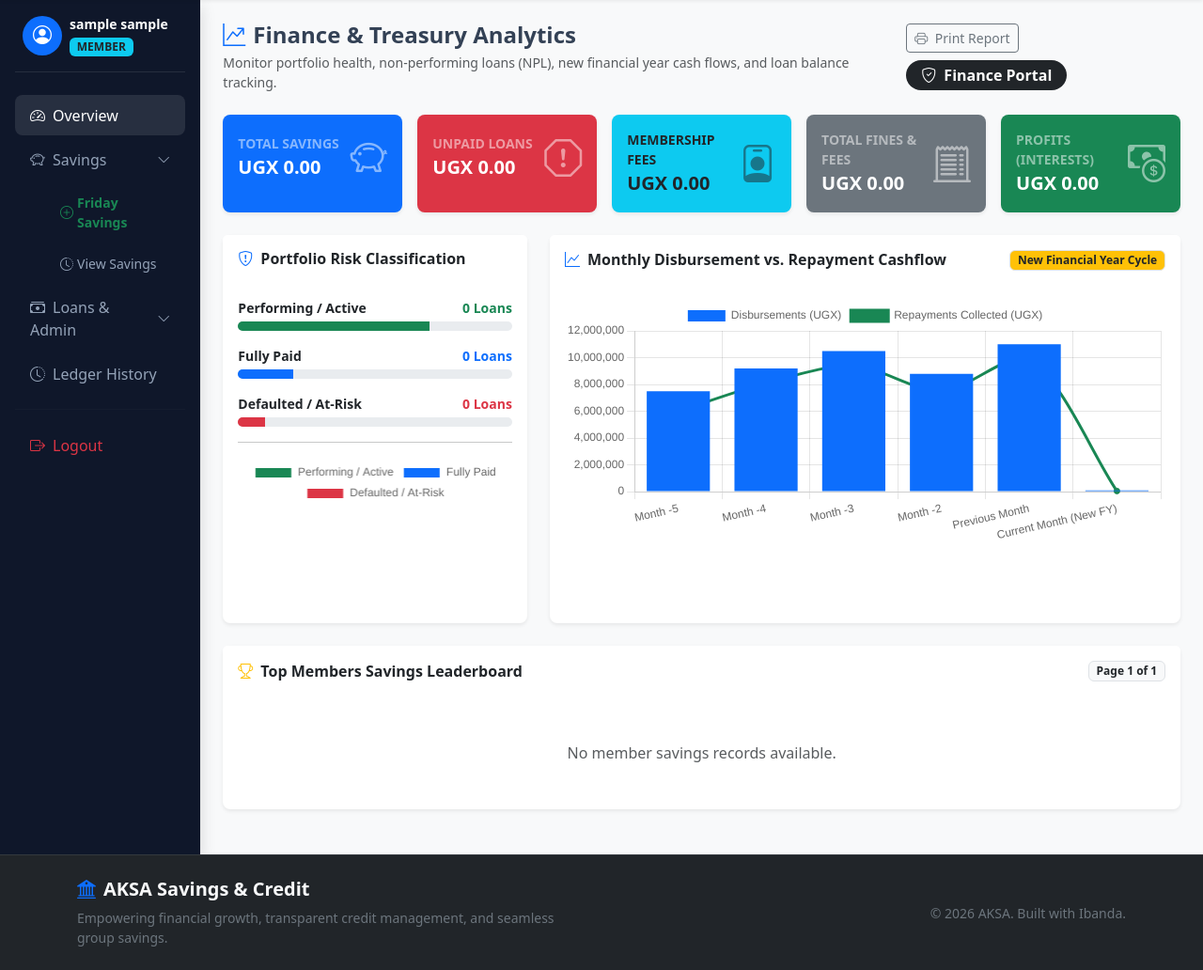
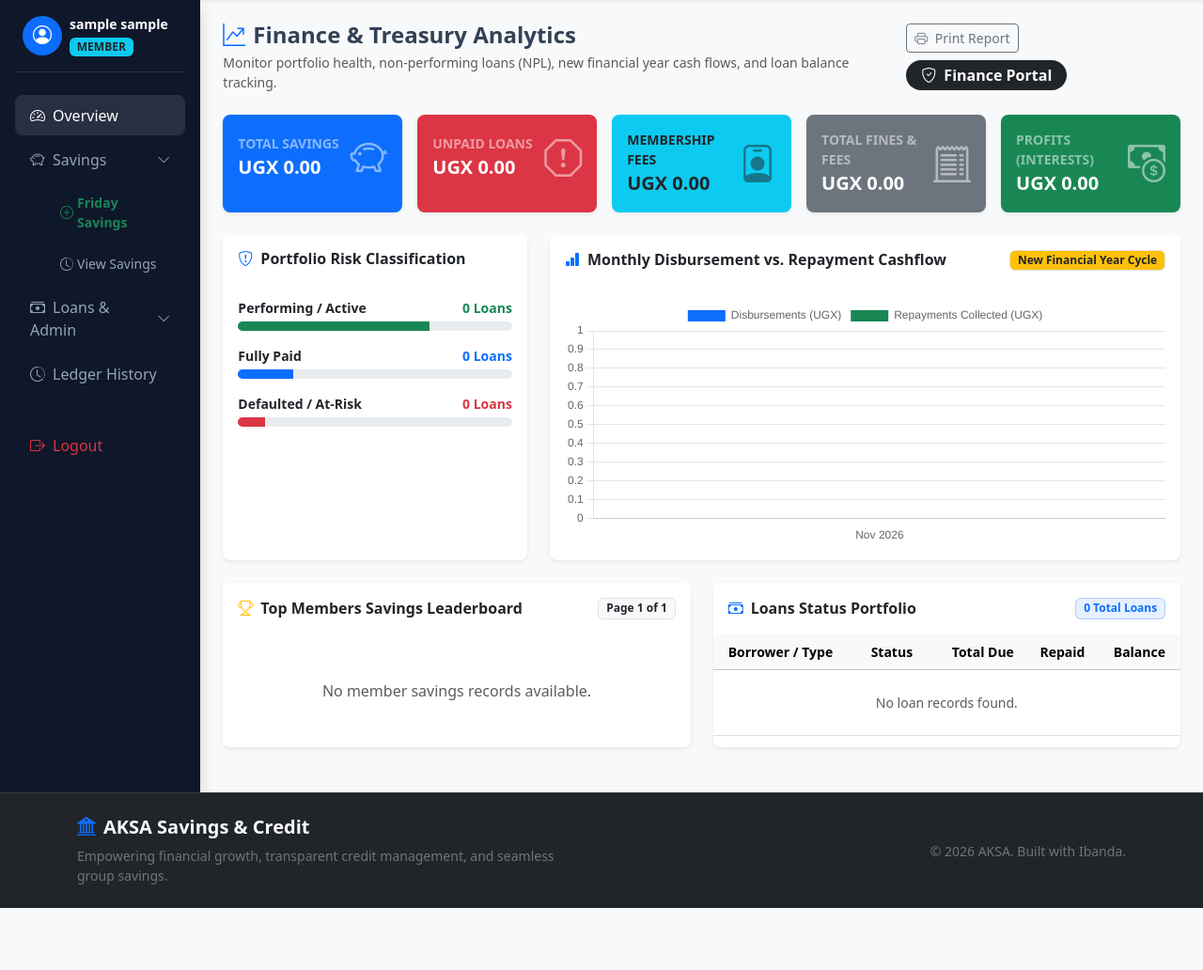
Before and after one commit to Zuba43/aksa_sacco, a Flask app: template app/templates/finance/dashboard.html in a window 1280 px wide. Shown: the part 63-1095 px from the top of the page at 94% size. After the commit the page ends 1029 px from the top, so only its background shows below. Run offline with Flask 3, Linux system fonts and the light colour scheme; the template is opened without the code that fills it, so the values that code supplies are empty; the visitor is signed in with stand-in values (Sample User, id 1); data comes from the database, SQL or seed files in the repository.

Commit message:
fix charts and loan risk assessment

```diff
--- a/app/routes/finance.py
+++ b/app/routes/finance.py
@@ -1,6 +1,6 @@
 from flask import Blueprint, render_template, redirect, url_for, flash, request
 from flask_login import login_required, current_user
-from sqlalchemy import func
+from sqlalchemy import func, extract
 from datetime import datetime
 from app.models import User, Loan, Savings, Expense, FineFee
 from app import db
@@ -54,7 +54,7 @@ def dashboard():
         .scalar()
         or 0.0
     )
-    #member card population
+
     top_savers = (
         db.session.query(
             User,
@@ -67,77 +67,70 @@ def dashboard():
     )
 
     total_fines_fees = (
-    db.session.query(func.sum(FineFee.amount))
-    .filter(~func.lower(FineFee.fee_type).like("%membership%"))
-    .scalar() or 0.0
-)
+        db.session.query(func.sum(FineFee.amount))
+        .filter(~func.lower(FineFee.fee_type).like("%membership%"))
+        .scalar() or 0.0
+    )
 
     # 2. Loan Calculations & Profits
-    total_disbursed = 0.0
     unpaid_loans = 0.0
     loan_profits = 0.0  # Total interest expected or earned on loans
-    total_repayments_collected = 0.0
 
     for loan in all_loans:
-        total_due = loan.total_due
         loan.total_repaid_calc = loan.amount_repaid
         loan.balance_calc = loan.balance_remaining
 
-        total_repayments_collected += loan.amount_repaid or 0.0
-
         if loan.status in ["Approved", "Active", "Fully Paid", "Defaulted"]:
-            total_disbursed += loan.amount_requested
             loan_profits += loan.amount_requested * (loan.interest_rate / 100.0)
 
         if loan.status in ["Approved", "Active", "Defaulted"]:
             unpaid_loans += loan.balance_calc
 
-    # 3. Growth Metrics Calculations
-    actual_growth = total_savings + total_repayments_collected + total_fines_fees
-    projected_growth = actual_growth + unpaid_loans + loan_profits
+    # 3. Financial Year Cashflow Chart Data (Starting November 06)
+    now = datetime.utcnow()
+    if now.month > 11 or (now.month == 11 and now.day >= 6):
+        fy_start_year = now.year
+    else:
+        fy_start_year = now.year - 1
+
+    fy_start_date = datetime(fy_start_year, 11, 6)
+
+    fy_labels = []
+    fy_disbursements = []
+    fy_repayments = []
+
+    curr = datetime(fy_start_date.year, fy_start_date.month, 1)
+    while curr <= datetime(now.year, now.month, 1):
+        fy_labels.append(curr.strftime("%b %Y"))
+
+        m_disbursements = db.session.query(func.coalesce(func.sum(Loan.amount_requested), 0.0)).filter(
+            extract('year', Loan.date_applied) == curr.year,
+            extract('month', Loan.date_applied) == curr.month,
+            Loan.date_applied >= fy_start_date
+        ).scalar()
+
+        m_repayments = db.session.query(func.coalesce(func.sum(Loan.amount_repaid), 0.0)).filter(
+            extract('year', Loan.date_applied) == curr.year,
+            extract('month', Loan.date_applied) == curr.month,
+            Loan.date_applied >= fy_start_date
+        ).scalar()
+
+        fy_disbursements.append(m_disbursements)
+        fy_repayments.append(m_repayments)
+
+        if curr.month == 12:
+            curr = datetime(curr.year + 1, 1, 1)
+        else:
+            curr = datetime(curr.year, curr.month + 1, 1)
 
     # 4. Risk & Status Breakdown Counts
     performing_count = Loan.query.filter(
         Loan.status.in_(["Approved", "Active"])
     ).count()
     fully_paid_count = Loan.query.filter_by(status="Fully Paid").count()
-    pending_count = Loan.query.filter_by(status="Pending").count()
     default_count = Loan.query.filter_by(status="Defaulted").count()
 
-    npl_amount = (
-        db.session.query(func.sum(Loan.amount_requested))
-        .filter(Loan.status == "Defaulted")
-        .scalar()
-        or 0.0
-    )
-
-    npl_ratio = (npl_amount / total_disbursed * 100) if total_disbursed > 0 else 0.0
-
-    # 5. Purpose Breakdown
-    tuition_total = (
-        db.session.query(func.sum(Loan.amount_requested))
-        .filter(Loan.loan_type == "emergency")
-        .scalar()
-        or 0.0
-    )
-    startup_total = (
-        db.session.query(func.sum(Loan.amount_requested))
-        .filter(Loan.loan_type == "Business startup")
-        .scalar()
-        or 0.0
-    )
-    others_total = (
-        db.session.query(func.sum(Loan.amount_requested))
-        .filter(Loan.loan_type == "general")
-        .scalar()
-        or 0.0
-    )
-
-    tuition_count = Loan.query.filter_by(loan_type="emergency").count()
-    startup_count = Loan.query.filter_by(loan_type="Business startup").count()
-    others_count = Loan.query.filter_by(loan_type="general").count()
-
-    # 6. Personal Member Data for Logged-In Officer (Wallet Modal)
+    # 5. Personal Member Data for Logged-In Officer (Wallet Modal)
     personal_savings = (
         Savings.query.filter_by(user_id=current_user.id)
         .order_by(Savings.date_recorded.desc())
@@ -145,7 +138,7 @@ def dashboard():
     )
     current_user_savings = sum(s.amount for s in personal_savings)
 
-    # 7. All Global Transactions for All Members (Ordered Alphabetically by First Name)
+    # 6. All Global Transactions for All Members
     all_savings_transactions = (
         db.session.query(Savings, User)
         .join(User, Savings.user_id == User.id)
@@ -171,38 +164,25 @@ def dashboard():
 
     return render_template(
         "finance/dashboard.html",
-        # --- 5 Top Metric Cards ---
         total_savings=total_savings,
         unpaid_loans=unpaid_loans,
         membership_fees=membership_fees,
         total_fines_fees=total_fines_fees,
         loan_profits=loan_profits,
-        # --- Supporting Dashboard Variables ---
-        actual_growth=actual_growth,
-        projected_growth=projected_growth,
-        unpaid_loan_balance=unpaid_loans,
-        all_fines_transactions=all_fines_transactions,
-        all_expenses_transactions=all_expenses_transactions,
-        total_disbursed=total_disbursed,
         performing_count=performing_count,
+        fully_paid_count=fully_paid_count,
+        default_count=default_count,
         top_savers=top_savers,
-        fully_paid_count=fully_paid_count,
-        pending_count=pending_count,
-        default_count=default_count,
-        npl_amount=npl_amount,
-        npl_ratio=npl_ratio,
-        tuition_total=tuition_total,
-        startup_total=startup_total,
-        others_total=others_total,
-        tuition_count=tuition_count,
-        startup_count=startup_count,
-        others_count=others_count,
         all_loans=all_loans,
         savings=personal_savings,
         current_user_savings=current_user_savings,
         all_savings_transactions=all_savings_transactions,
-        all_repayments_transactions=[],
+        all_fines_transactions=all_fines_transactions,
+        all_expenses_transactions=all_expenses_transactions,
         all_members=all_members,
+        fy_labels=fy_labels,
+        fy_disbursements=fy_disbursements,
+        fy_repayments=fy_repayments,
     )
 
 # ================= ADMIN / TREASURER ACTION ROUTES =================
--- a/app/templates/finance/dashboard.html
+++ b/app/templates/finance/dashboard.html
@@ -455,6 +455,7 @@ SACCO{% endblock %} {% block extra_head %}
 
       <!-- SECTION 1: Loan Status & Risk Breakdown & Trends -->
       <div class="row g-4 mb-4">
+        <!-- 1. Portfolio Risk Classification Card (4 Columns) -->
         <div class="col-lg-4">
           <div class="card border-0 shadow-sm rounded-3 h-100">
             <div class="card-header bg-white py-3 border-0">
@@ -517,27 +518,18 @@ SACCO{% endblock %} {% block extra_head %}
                   ></div>
                 </div>
               </div>
-
-              <hr class="my-3" />
-
-              <div
-                class="chart-container"
-                style="position: relative; height: 160px"
-              >
-                <canvas id="riskDoughnutChart"></canvas>
-              </div>
-            </div>
-          </div>
-        </div>
-
-        <!-- SECTION 2: Trends Over Time -->
+            </div>
+          </div>
+        </div>
+
+        <!-- 2. Monthly Disbursement vs. Repayment Column Chart Card (8 Columns) -->
         <div class="col-lg-8">
           <div class="card border-0 shadow-sm rounded-3 h-100">
             <div
               class="card-header bg-white py-3 border-0 d-flex flex-wrap justify-content-between align-items-center gap-2"
             >
               <h6 class="fw-bold mb-0">
-                <i class="bi bi-graph-up me-2 text-primary"></i>Monthly
+                <i class="bi bi-bar-chart-fill me-2 text-primary"></i>Monthly
                 Disbursement vs. Repayment Cashflow
               </h6>
               <span class="badge bg-warning text-dark border"
@@ -556,9 +548,10 @@ SACCO{% endblock %} {% block extra_head %}
         </div>
       </div>
 
-      <!-- SECTION 3: Top Members Savings Leaderboard Card -->
+      <!-- SECTION 3: Side-by-Side Leaderboard & Loans Portfolio Status -->
       <div class="row g-4 mb-4">
-        <div class="col-12">
+        <!-- 1. Top Members Savings Leaderboard Card (Width: 6 cols on large screens) -->
+        <div class="col-lg-6">
           <div class="card border-0 shadow-sm rounded-3 h-100">
             <div
               class="card-header bg-white py-3 border-0 d-flex justify-content-between align-items-center"
@@ -667,6 +660,101 @@ SACCO{% endblock %} {% block extra_head %}
               </button>
             </div>
             {% endif %}
+          </div>
+        </div>
+
+        <!-- 2. Loans & Status Portfolio Card (Width: 6 cols on large screens) -->
+        <div class="col-lg-6">
+          <div class="card border-0 shadow-sm rounded-3 h-100">
+            <div
+              class="card-header bg-white py-3 border-0 d-flex justify-content-between align-items-center"
+            >
+              <h6 class="fw-bold mb-0">
+                <i class="bi bi-cash-stack me-2 text-primary"></i>Loans Status
+                Portfolio
+              </h6>
+              <span
+                class="badge bg-primary bg-opacity-10 text-primary border border-primary border-opacity-25 small"
+              >
+                {{ all_loans|length }} Total Loans
+              </span>
+            </div>
+
+            <div class="card-body p-0">
+              <div
+                class="table-responsive"
+                style="max-height: 380px; overflow-y: auto"
+              >
+                <table
+                  class="table table-hover align-middle mb-0 text-now0wrap"
+                  style="font-size: 0.875rem"
+                >
+                  <thead class="table-light sticky-top">
+                    <tr>
+                      <th class="ps-3">Borrower / Type</th>
+                      <th>Status</th>
+                      <th class="text-end">Total Due</th>
+                      <th class="text-end">Repaid</th>
+                      <th class="text-end pe-3">Balance</th>
+                    </tr>
+                  </thead>
+                  <tbody>
+                    {% for loan in all_loans|default([]) %}
+                    <tr>
+                      <td class="ps-3">
+                        <div class="fw-bold text-dark">
+                          {% if loan.user %}{{ loan.user.fname }} {{
+                          loan.user.lname }}{% else %}Unknown{% endif %}
+                        </div>
+                        <small
+                          class="text-muted text-uppercase"
+                          style="font-size: 0.7rem"
+                        >
+                          {{ loan.loan_type }}
+                        </small>
+                      </td>
+                      <td>
+                        {% if loan.status == 'Fully Paid' %}
+                        <span
+                          class="badge bg-success bg-opacity-10 text-success"
+                          >Fully Paid</span
+                        >
+                        {% elif loan.status in ['Approved', 'Active'] %}
+                        <span
+                          class="badge bg-primary bg-opacity-10 text-primary"
+                          >Active</span
+                        >
+                        {% elif loan.status == 'Defaulted' %}
+                        <span class="badge bg-danger bg-opacity-10 text-danger"
+                          >Defaulted</span
+                        >
+                        {% else %}
+                        <span class="badge bg-warning bg-opacity-10 text-dark"
+                          >{{ loan.status }}</span
+                        >
+                        {% endif %}
+                      </td>
+                      <td class="text-end fw-semibold">
+                        UGX {{ "{:,.0f}".format(loan.total_due) }}
+                      </td>
+                      <td class="text-end text-success fw-semibold">
+                        UGX {{ "{:,.0f}".format(loan.amount_repaid or 0.0) }}
+                      </td>
+                      <td class="text-end pe-3 fw-bold text-danger">
+                        UGX {{ "{:,.0f}".format(loan.balance_remaining) }}
+                      </td>
+                    </tr>
+                    {% else %}
+                    <tr>
+                      <td colspan="5" class="text-center py-4 text-muted">
+                        No loan records found.
+                      </td>
+                    </tr>
+                    {% endfor %}
+                  </tbody>
+                </table>
+              </div>
+            </div>
           </div>
         </div>
       </div>
@@ -1863,7 +1951,6 @@ SACCO{% endblock %} {% block extra_head %}
 
 <!-- ================= INDEPENDENT ROW ACTION MODALS ================= -->
 {% if current_user.is_finance or current_user.role == 'finance' %}
-
 <!-- 1. Savings Modals Loop -->
 {% for item in all_savings_transactions|default([]) %} {% set s = item[0] %} {%
 set u = item[1] %}
@@ -2221,60 +2308,51 @@ loan.amount_repaid > 0 %}
 <script src="https://cdn.jsdelivr.net/npm/chart.js"></script>
 <script>
   document.addEventListener("DOMContentLoaded", function () {
-    // 1. Doughnut Chart: Risk Breakdown
-    const ctxRisk = document.getElementById("riskDoughnutChart");
-    if (ctxRisk) {
-      new Chart(ctxRisk.getContext("2d"), {
-        type: "doughnut",
-        data: {
-          labels: ["Performing / Active", "Fully Paid", "Defaulted / At-Risk"],
-          datasets: [
-            {
-              data: [
-                {{ performing_count|default(0) }},
-                {{ fully_paid_count|default(0) }},
-                {{ default_count|default(0) }}
-              ],
-              backgroundColor: ["#198754", "#0d6efd", "#dc3545"],
-            },
-          ],
-        },
-        options: { responsive: true, maintainAspectRatio: false },
-      });
-    }
-
-    // 2. Combo Bar/Line Chart: Cash Flows
+    // Side-by-Side Grouped Column Chart: Cash Flows (Current Financial Year starting Nov 6)
     const ctxFlow = document.getElementById("cashflowComboChart");
     if (ctxFlow) {
       new Chart(ctxFlow.getContext("2d"), {
         type: "bar",
         data: {
-          labels: [
-            "Month -5", "Month -4", "Month -3", "Month -2", "Previous Month", "Current Month (New FY)"
-          ],
+          labels: {{ fy_labels | default(['Nov 2026']) | tojson | safe }},
           datasets: [
             {
               type: "bar",
               label: "Disbursements (UGX)",
-              data: [7500000, 9200000, 10500000, 8800000, 11000000, 100000],
+              data: {{ fy_disbursements | default([0]) | tojson | safe }},
               backgroundColor: "#0d6efd",
+              borderRadius: 4,
             },
             {
-              type: "line",
+              type: "bar",
               label: "Repayments Collected (UGX)",
-              data: [6000000, 8100000, 9400000, 7500000, 9800000, 50000],
-              borderColor: "#198754",
+              data: {{ fy_repayments | default([0]) | tojson | safe }},
               backgroundColor: "#198754",
-              fill: false,
-              tension: 0.3,
+              borderRadius: 4,
             },
           ],
         },
-        options: { responsive: true, maintainAspectRatio: false },
+        options: {
+          responsive: true,
+          maintainAspectRatio: false,
+          scales: {
+            x: {
+              grid: { display: false }
+            },
+            y: {
+              beginAtZero: true,
+              ticks: {
+                callback: function(value) {
+                  return value.toLocaleString();
+                }
+              }
+            }
+          }
+        },
       });
     }
 
-    // 3. Flexible Savings Modal Period & Calendar Handler
+    // 2. Flexible Savings Modal Period & Calendar Handler
     const periodSelect = document.getElementById("savingPeriod");
     const fridayCalendarContainer = document.getElementById("fridayCalendarContainer");
     const customMonthsContainer = document.getElementById("customMonthsContainer");
@@ -2473,7 +2551,7 @@ loan.amount_repaid > 0 %}
       });
     }
 
-    // 4. Loan Type Rules Handler
+    // 3. Loan Type Rules Handler
     const loanTypeSelect = document.getElementById("loanTypeSelect");
     const tenureSelect = document.getElementById("tenureSelect");
     const interestRateInput = document.getElementById("interestRateInput");
@@ -2504,7 +2582,7 @@ loan.amount_repaid > 0 %}
       updateLoanRules();
     }
 
-    // 5. Robust Modal Backdrop Clean-up Fix
+    // 4. Robust Modal Backdrop Clean-up Fix
     const modals = document.querySelectorAll('.modal');
     modals.forEach(modal => {
       modal.addEventListener('hidden.bs.modal', function () {
```
